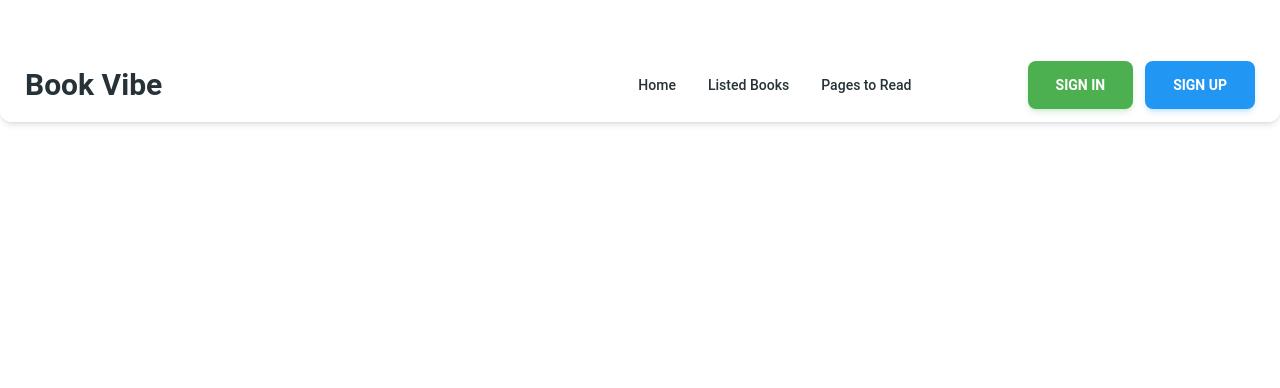
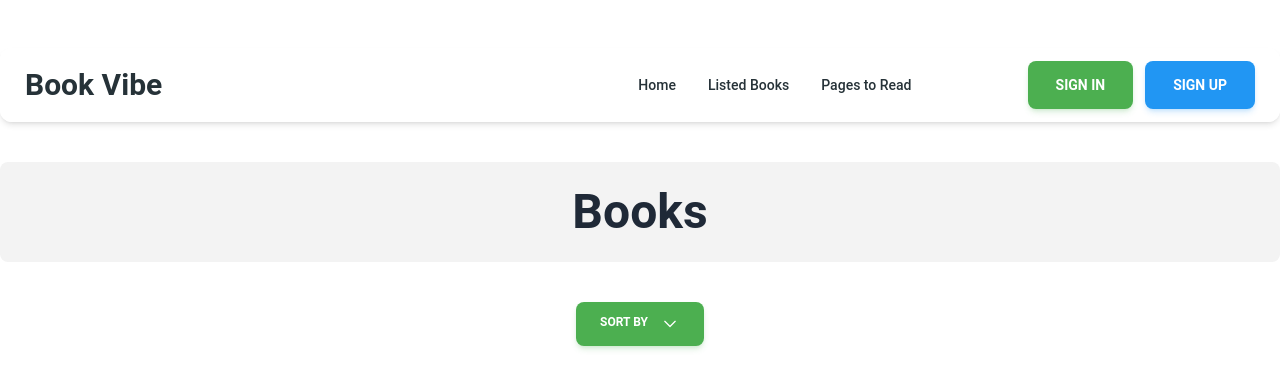
Before and after one commit to AmirHossain58/Book-Vibe, a React app: page /listedBooks in a window 1280 px wide. Shown: the top 388 px of the page. Built offline with nearby package versions, Linux system fonts and the light colour scheme; the HTML template or start-up script is replaced by a standard one.

Commit message:
book card section  added

```diff
--- a/package.json
+++ b/package.json
@@ -16,6 +16,7 @@
     "match-sorter": "^6.3.4",
     "react": "^18.2.0",
     "react-dom": "^18.2.0",
+    "react-icons": "^5.0.1",
     "react-router-dom": "^6.22.3",
     "sort-by": "^1.2.0"
   },
--- a/src/components/Banner/Banner.jsx
+++ b/src/components/Banner/Banner.jsx
@@ -3,13 +3,16 @@ import { Typography } from '@material-tailwind/react';
 // import { Input } from 'postcss';
 
 import { Button } from "@material-tailwind/react";
+import { Link } from 'react-router-dom';
 const Banner = () => {
       return (
           <div className='h-[400px] mt-16 bg-[#1313130D] rounded-2xl gap-20 flex justify-center items-center'>
 
              <div className=''>
              <Typography variant="h2">Books to freshen <br /> up your bookshelf</Typography><br />
+             <Link to={'/listedBooks'}>
              <Button className='mt-6 ' color='green' variant="gradient">View The List</Button>
+             </Link>
              </div>
              <div className=' w-[350px]'><img className='bg-cover bg-no-repeat rounded-2xl h-[350px] w-[450px]' src="/public/stack-various-books-table.png" alt="" /></div>
           </div>
--- a/src/components/ListedBooks/ListedBooks.jsx
+++ b/src/components/ListedBooks/ListedBooks.jsx
@@ -1,10 +1,25 @@
-import React from 'react';
+import { Button, Typography } from '@material-tailwind/react';
+import React, { useState } from 'react';
+import { GoChevronDown } from "react-icons/go";
 
 const ListedBooks = () => {
+    const[click ,setclick]=useState(false)
+
     return (
-        <div>
-
+        <>
+        <div  className='h-[100px] flex justify-center items-center bg-[#1313130D] rounded-lg my-10'>
+        <Typography className='text-center ' variant="h1">Books</Typography>
         </div>
+        <div className='flex flex-col items-center justify-center  rounded-xl'>
+       <div> <Button color='green' className='flex gap-3' onClick={()=>setclick(!click)}>Sort By<GoChevronDown className='text-xl' /></Button></div>
+        <div className={click?'inline':'hidden'}>
+            <ul className={'bg-[#1313130D] p-2 rounded-2xl'}>
+            <li>Rating</li>
+            <li>Number of pages</li>
+            <li>Publisher year</li>
+        </ul></div>
+        </div>
+        </>
     );
 };
 
```
Also changed, not shown: 1 other file (tests, documents, lock files or other folders).
